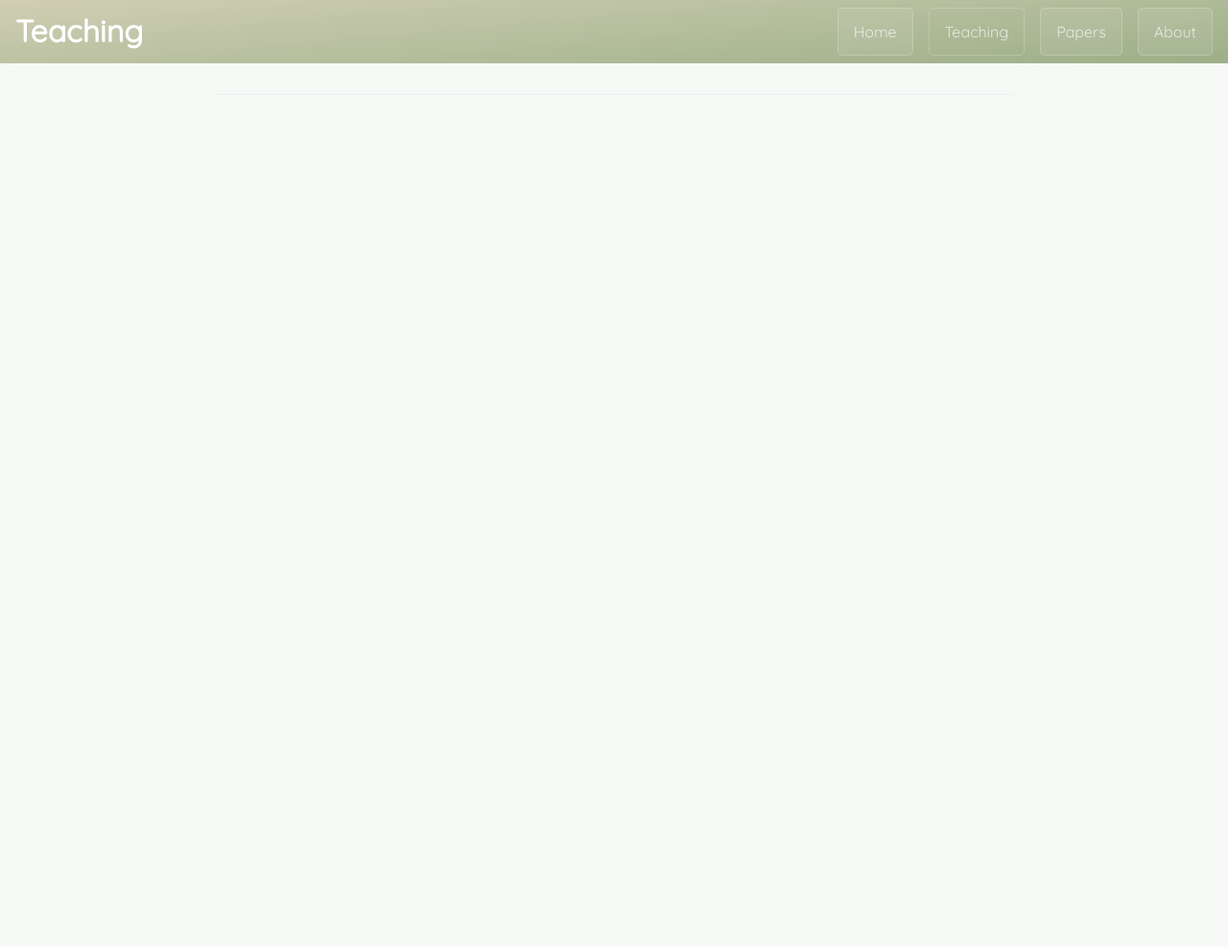
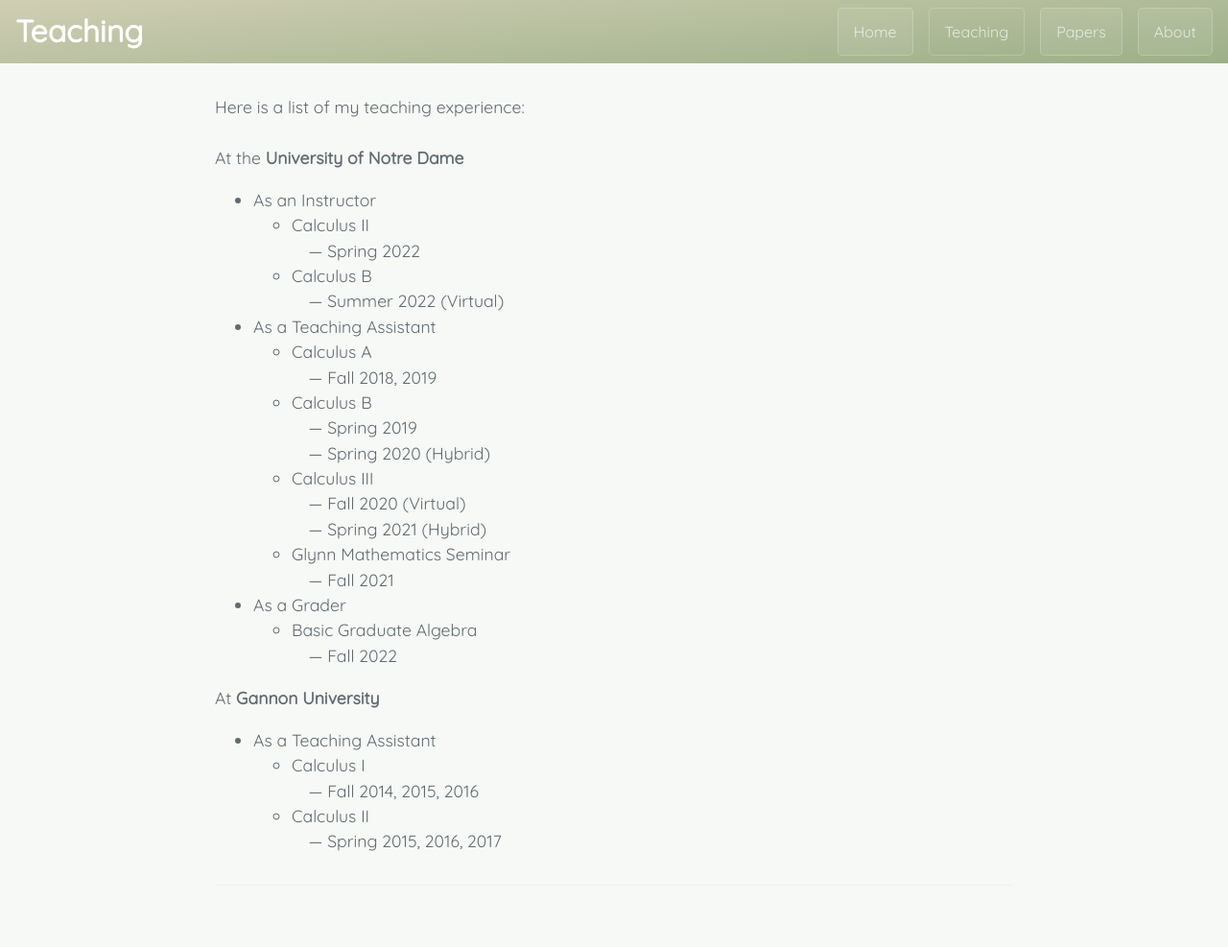
Before and after one commit to paullevan/paullevan.github.io, a Jekyll site: the page built from teaching.markdown, in a window 1280 px wide. Shown: the whole page at 96% size. Built offline with Jekyll 4.4.1, drawn with Linux system fonts in a browser that asks for light colours; before the commit the page ends 900 px from its top, so only the background shows below that.

Commit message:
Content Updated

```diff
--- a/_layouts/home.html
+++ b/_layouts/home.html
@@ -8,7 +8,7 @@
     <meta name="viewport" content="width=device-width, initial-scale=1">
     <meta name="theme-color" content="#157878">
     <link rel="stylesheet" href="{{ '/assets/css/style.css' | relative_url }}">
-    <link rel="shortcut icon" type="image/png" href="/favicon.png">
+    <link rel="shortcut icon" type="image/png" href="/docs/favicon.png">
     {% include head-custom.html %}
     <script src="https://fred-wang.github.io/TeXZilla/TeXZilla-min.js"></script>
     <script src="https://fred-wang.github.io/TeXZilla/examples/customElement.js"></script>
--- a/_layouts/page.html
+++ b/_layouts/page.html
@@ -10,7 +10,7 @@
     <meta name="theme-color" content="#157878">
     <meta name="apple-mobile-web-app-status-bar-style" content="black-translucent">
     <link rel="stylesheet" href="{{ '/assets/css/style.css' | relative_url }}">
-    <link rel="shortcut icon" type="image/png" href="/favicon.png">
+    <link rel="shortcut icon" type="image/png" href="/docs/favicon.png">
     <script src="https://fred-wang.github.io/TeXZilla/TeXZilla-min.js"></script>
     <script src="https://fred-wang.github.io/TeXZilla/examples/customElement.js"></script>
   </head>
--- a/about.markdown
+++ b/about.markdown
@@ -3,3 +3,5 @@ layout: page
 title: About Me
 permalink: /about/
 ---
+
+I received my B.S. in Mathematics at Gannon University in 2017. After this, I attended graduate school at the University of Notre Dame, where I received my M.S. in Mathematics in 2019, and plan to receive a Ph.D. in 2023.
--- a/index.markdown
+++ b/index.markdown
@@ -1,3 +1,7 @@
 ---
 layout: home
 ---
+
+Hello, this is my personal academic website where you can find information about my academic career.<br>
+<br>
+Here is a copy of my <a href="/docs/CV LeVan 11-15-2022.pdf">CV</a>, last updated 11/15/2022.
--- a/teaching.markdown
+++ b/teaching.markdown
@@ -3,3 +3,44 @@ layout: page
 title: Teaching
 permalink: /teaching/
 ---
+Here is a list of my teaching experience:
+<br><br>
+At the **University of Notre Dame**
+<ul>
+  <li>As an Instructor</li>
+  <ul>
+    <li>Calculus II</li>
+    &emsp;&mdash; Spring 2022
+    <li>Calculus B</li>
+    &emsp;&mdash; Summer 2022 (Virtual)
+  </ul>
+  <li>As a Teaching Assistant</li>
+  <ul>
+    <li>Calculus A</li>
+    &emsp;&mdash; Fall 2018, 2019
+    <li>Calculus B</li>
+    &emsp;&mdash; Spring 2019<br>
+    &emsp;&mdash; Spring 2020 (Hybrid)
+    <li>Calculus III</li>
+    &emsp;&mdash; Fall 2020 (Virtual)<br>
+    &emsp;&mdash; Spring 2021 (Hybrid)
+    <li>Glynn Mathematics Seminar</li>
+    &emsp;&mdash; Fall 2021
+  </ul>
+  <li>As a Grader</li>
+  <ul>
+    <li>Basic Graduate Algebra</li>
+    &emsp;&mdash; Fall 2022
+  </ul>
+</ul>
+
+At **Gannon University**
+<ul>
+  <li>As a Teaching Assistant</li>
+  <ul>
+    <li>Calculus I</li>
+    &emsp;&mdash; Fall 2014, 2015, 2016
+    <li>Calculus II</li>
+    &emsp;&mdash; Spring 2015, 2016, 2017
+  </ul>
+</ul>
```
Also changed, not shown: docs/favicon.png (renamed from favicon.png), 1 other file.
